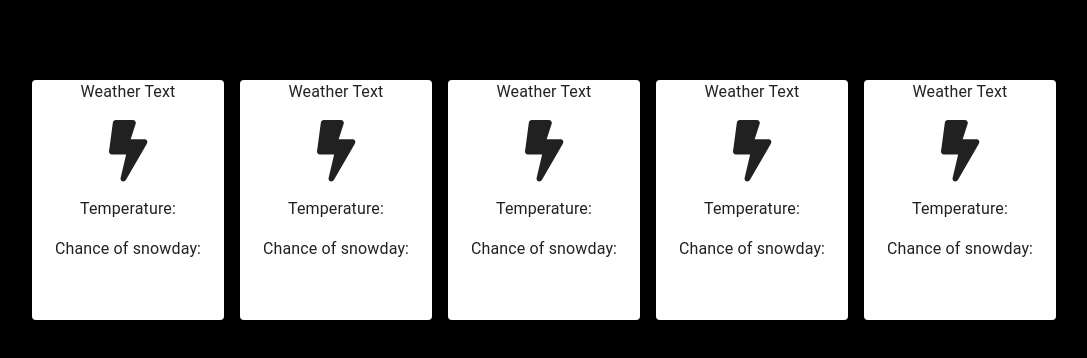
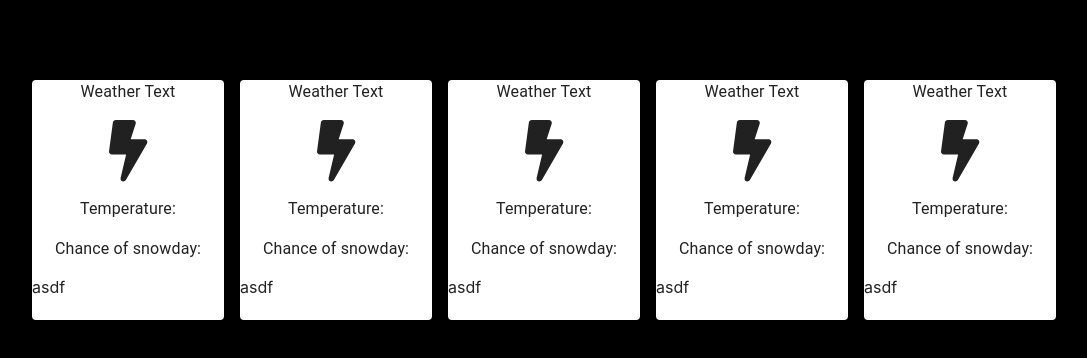
Before and after one commit to briankeefe/Snowday, a React (Create React App) app in the folder my-app/: page / in a window 1280 px wide. Shown: the top 358 px of the page, without its empty margins (96-1183 px from the left). Built offline with nearby package versions, Linux system fonts and the light colour scheme.

Commit message:
removed double package

```diff
--- a/my-app/src/Card.js
+++ b/my-app/src/Card.js
@@ -2,7 +2,7 @@ import React from "react";
 import { Box, Card, Typography, Grid } from "@material-ui/core";
 import { FontAwesomeIcon } from '@fortawesome/react-fontawesome';
 import { faBolt } from "@fortawesome/free-solid-svg-icons";
-const thing = () => {
+const card = () => {
     return (
         <Box>
             <Card className="component-card">
@@ -18,10 +18,11 @@ const thing = () => {
                 <Grid container className="cc-box" justify="center">
                     <Typography>Chance of snowday: </Typography>
                 </Grid>
+                asdf
             </Card>
         </Box>
     )
 
 
 }
-export default thing;
+export default card;
```
Also changed, not shown: 1 other file (tests, documents, lock files or other folders).
